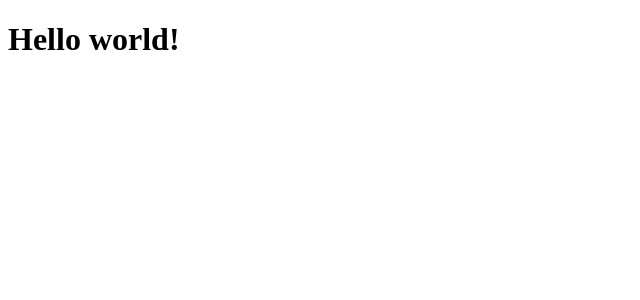
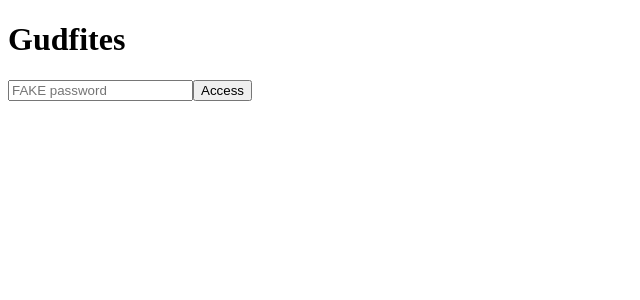
Before and after one commit to agony-unleashed/gudfites, a React app: page / in a window 1280 px wide. Shown: the top 300 px of the page, without its empty margins (0-640 px from the left). Built offline with nearby package versions, Linux system fonts and the light colour scheme; the HTML template or start-up script is replaced by a standard one.

Commit message:
Build temporary structure to workout app flow with

```diff
--- a/src/Components/App.jsx
+++ b/src/Components/App.jsx
@@ -1,9 +1,24 @@
 import React from 'react'
 
 import Entry from './Entry'
+import DataPicker from './DataPicker'
 
 export default function App() {
-  return (
-    <Entry />
-  )
+  // TODO: secure connect to server / implement token access
+  function logout(e) {
+    window.localStorage.setItem('accessToken', null)
+    console.log(window.localStorage.getItem('accessToken'))
+  }
+  const token = window.localStorage.getItem('accessToken')
+  console.log(token)
+  if (token === 'token') {
+    return (
+      <div>
+        <DataPicker />
+        <form onSubmit={e => logout(e)}><button>Logout</button></form>
+      </div>
+    )
+  } else {
+    return <Entry />
+  }
 }
--- /dev/null
+++ b/src/Components/DataPicker.jsx
@@ -0,0 +1,29 @@
+import React from 'react'
+
+export default function DataPicker() {
+  function handleFetch(e) {
+    e.preventDefault()
+    console.log('@fetch', e)
+  }
+
+  return (
+    <div>
+      <form onSubmit={e => handleFetch(e)}>
+        <select name="range">
+          <option value="" disabled selected>Range</option>
+          <option value="pastHour">Past Hour</option>
+          <option value="pastDay">Past Day</option>
+          <option value="pastWeek">Past Week</option>
+          <option value="pastMonth">Past Month</option>
+        </select>
+        <select name="locale">
+          <option value="" disabled selected>Locale</option>
+          <option value="us">US</option>
+          <option value="eu">EU</option>
+          <option value="au">AU</option>
+        </select>
+        <button>Fetch</button>
+      </form>
+    </div>
+  )
+}
--- a/src/Components/Entry.jsx
+++ b/src/Components/Entry.jsx
@@ -1,5 +1,22 @@
 import React from 'react'
 
+import DataPicker from './DataPicker'
+
 export default function Entry() {
-  return <h1>Hello world!</h1>
+  function handleLogin(e) {
+    // e.preventDefault()
+    // TODO: login
+    const fakeToken = 'token'
+    window.localStorage.setItem('accessToken', fakeToken)
+    console.log(window.localStorage.getItem('accessToken'))
+  }
+  return (
+    <div>
+      <h1>Gudfites</h1>
+      <form onSubmit={e => handleLogin(e)} name="login">
+        <input type="password" name="password" placeholder="FAKE password" required />
+        <button>Access</button>
+      </form>
+    </div>
+  )
 }
```
